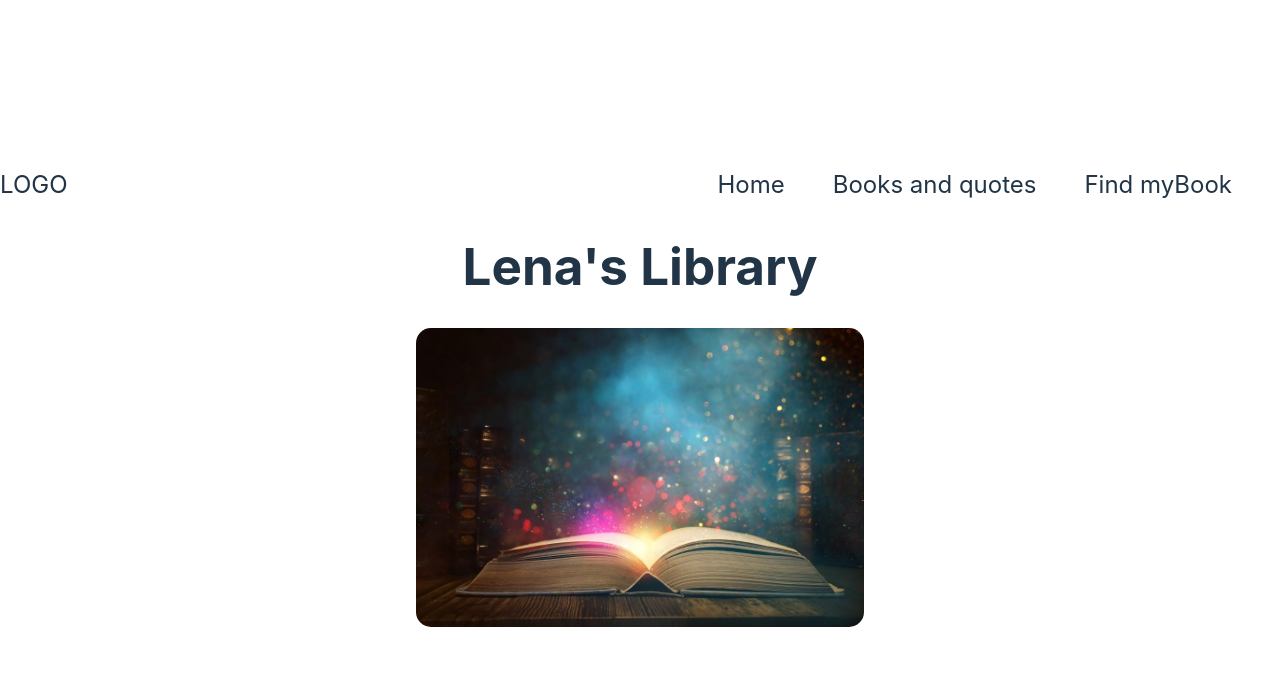
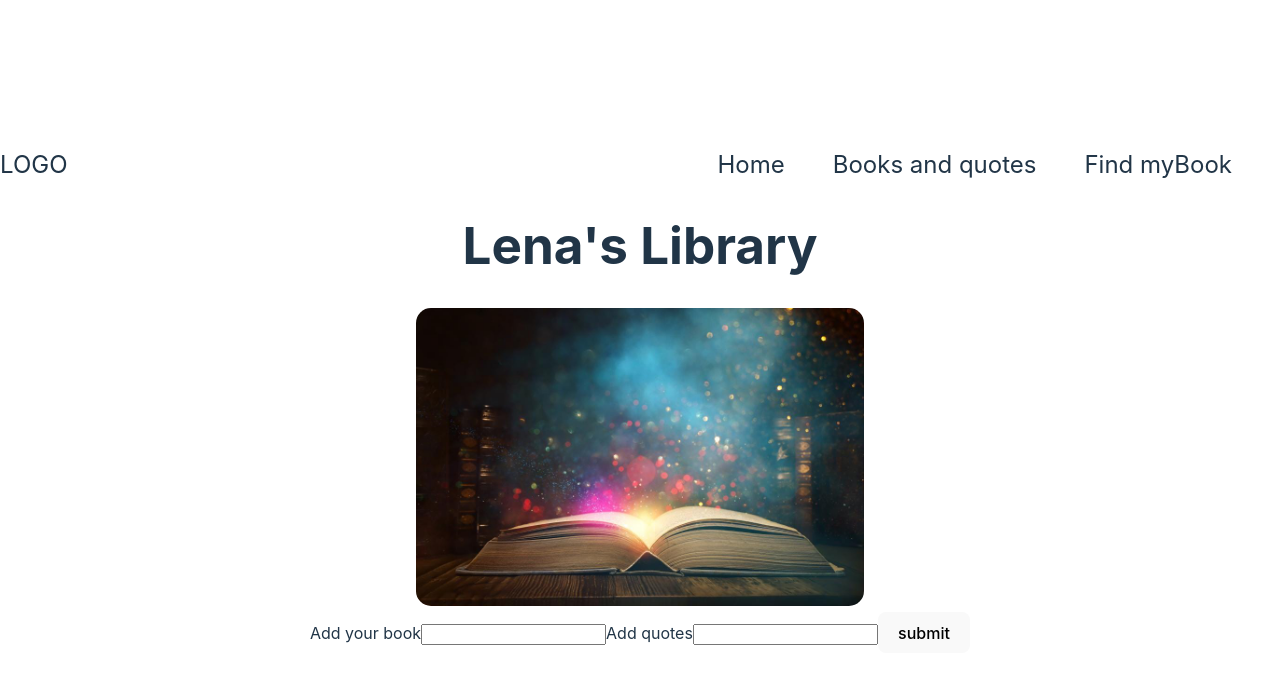
Before and after one commit to lenayoo/lenalibrary, a React (Vite) app: page / in a window 1280 px wide. Shown: the top 684 px of the page. Built offline with nearby package versions, Linux system fonts and the light colour scheme.

Commit message:
finish today's work

```diff
--- a/src/App.css
+++ b/src/App.css
@@ -11,6 +11,7 @@
 
 .main-img {
   text-align: center;
+  cursor: pointer;
 }
 
 .book-main {
--- a/src/App.jsx
+++ b/src/App.jsx
@@ -10,6 +10,15 @@ function App() {
      <div className='main-img'>
       <img src='book-main.jpeg' className='book-main'/>
      </div>
+     <div>
+      <form>
+        <label>Add your book</label>
+        <input />
+        <label>Add quotes</label>
+        <input />
+        <button>submit</button>
+      </form>
+     </div>
     </div>
   )
 }
```
